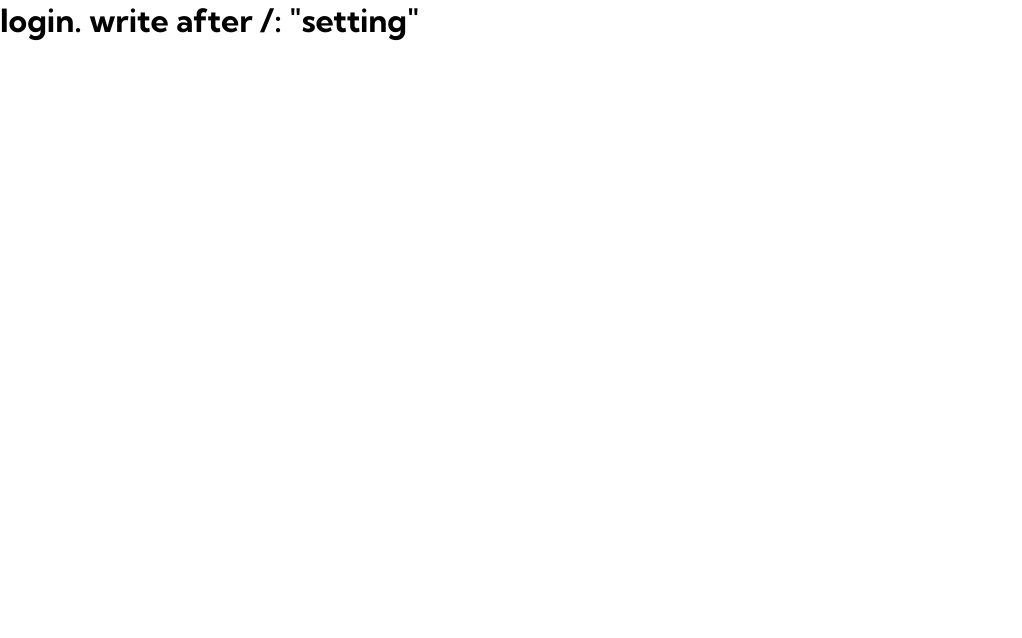
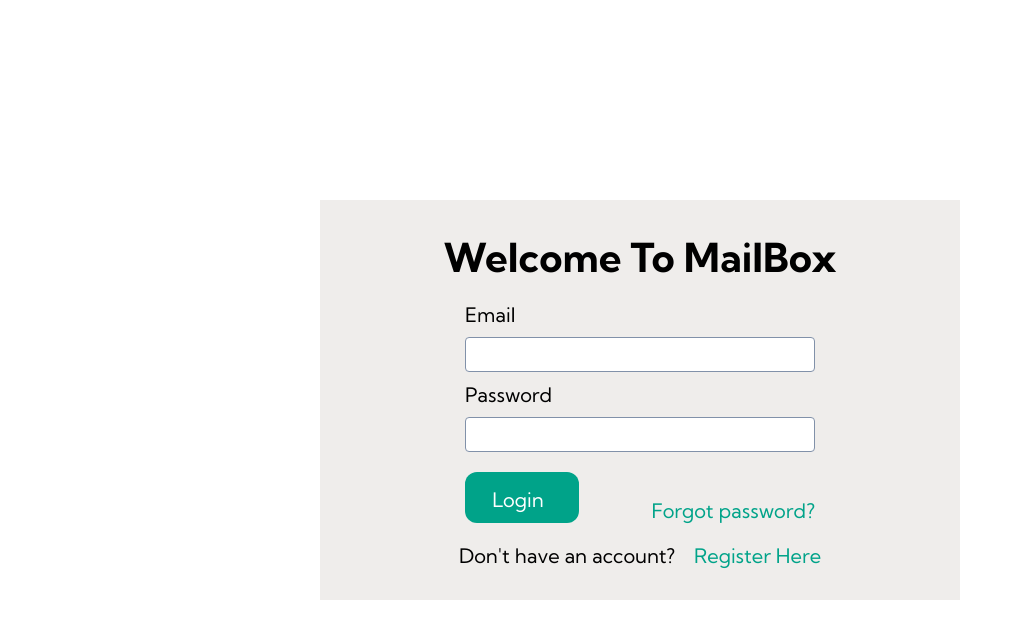
Before and after one commit to shaultr/MailBox, a React (Vite) app in the folder client/Email Client/: page / in a window 1280 px wide. Shown: the top 638 px of the page, without its empty margins (0-1022 px from the left). Built offline with nearby package versions, Linux system fonts and the light colour scheme.

Commit message:
login page

```diff
--- a/client/Email Client/src/App.jsx
+++ b/client/Email Client/src/App.jsx
@@ -3,12 +3,15 @@
 import EmailsNav from './layout/EmailsNav'
 import EmailsList from './layout/EmailsList'
 import EmailPage from './pages/EmailPage'
+import LoginPage from './pages/LoginPage'
+import RegisterPage from './pages/RegisterPage'
 
 function App() {
 
   return (<>
     <Routes>
-      <Route path="/" element={<h1>login. write after /: "setting"</h1>} />
+      <Route path="/" element={<LoginPage />} />
+      <Route path="register" element={<RegisterPage />} />
 
       <Route element={<MainNav />}>
         <Route path="settings" element={<></>} />
--- /dev/null
+++ b/client/Email Client/src/components/Btn/index.jsx
@@ -0,0 +1,13 @@
+import styles from './style.module.css';
+
+export default function Btn({text, icon, type}) {
+  return (
+    <button type ={type} className={styles.container}>
+    <div className={styles.contant}>
+      <p> {text}   </p>
+      <div className={styles.icon}>
+      </div>
+      </div>
+    </button>
+  )
+}
--- /dev/null
+++ b/client/Email Client/src/components/Btn/style.module.css
@@ -0,0 +1,25 @@
+.container {
+    background-color: var(--primary-color);
+    width: 114px;
+    height: 51px;
+    border-radius: 12px;
+    color: white;
+    font-size: 15px;
+    padding: 20px;
+    display: flex;
+    gap: 8px;
+    align-items: center;
+    justify-content: center;
+    cursor: pointer;
+    font-size: 20px;
+
+}
+
+.icon {
+    font-size: 20px;
+}
+.contant{
+    height: 21px;
+    display: flex;
+    gap: 8px;
+}
--- a/client/Email Client/src/components/MsgAccordion/index.jsx
+++ b/client/Email Client/src/components/MsgAccordion/index.jsx
@@ -1,9 +1,9 @@
 import styles from './style.module.css';
 import TextEditor from '../../components/TextEditor';
-import SendBtn from '../../components/SendBtn';
+import Btn from '../../components/Btn';
 import { GoPaperclip } from "react-icons/go";
 import { FaImage } from "react-icons/fa";
-
+import { IoIosSend } from "react-icons/io";
 export default function MsgAccordion({msg}) {
   return (
     <>
@@ -31,7 +31,7 @@
             <FaImage />
           </button>
         </div>
-        <SendBtn />
+        <Btn text = {"Send"} icon={<IoIosSend />} />
       </div>
     </>
   )
--- a/client/Email Client/src/components/SendBtn/index.jsx
+++ b/client/Email Client/src/components/SendBtn/index.jsx
@@ -1,5 +1,6 @@
 import styles from './style.module.css';
 import { IoIosSend } from "react-icons/io";
+<IoIosSend />
 
 export default function SendBtn() {
   return (
@@ -7,7 +8,6 @@
     <div className={styles.contant}>
       <p> Send   </p>
       <div className={styles.icon}>
-      <IoIosSend />
       </div>
       </div>
     </div>
--- a/client/Email Client/src/components/TextEditor/style.module.css
+++ b/client/Email Client/src/components/TextEditor/style.module.css
@@ -72,3 +72,15 @@
 .underline{
     text-decoration: underline;
 }
+.textRight{
+    text-align: right;
+}
+.textLeft{
+    text-align: left;
+}
+.textCenter{
+    text-align: center;
+}
+.textJustify{
+    text-align: justify;
+}
--- /dev/null
+++ b/client/Email Client/src/pages/LoginPage/index.jsx
@@ -0,0 +1,35 @@
+
+import styles from './style.module.css';
+import Btn from '../../components/Btn'
+import { NavLink } from 'react-router-dom';
+
+export default function LoginPage() {
+
+
+  return (
+    <div className={styles.container}>
+      <div className={styles.form}>
+
+        <h1>Welcome To MailBox</h1>
+        <div className={styles.inputs}>
+
+          <p>Email</p>
+          <input type='email' className={styles.input} />
+
+          <p>Password</p>
+          <input type='password' className={styles.input} />
+        </div>
+        <div className={styles.end}>
+        <Btn text ={"Login"} />
+        <a href='#' className={styles.link}>Forgot password?</a>
+        </div>
+        <div className={styles.register}>
+        <p>Don't have an account? </p>
+        <NavLink to={'register'}>
+        <div className={styles.link}>Register Here</div>
+        </NavLink>
+        </div>
+      </div>
+    </div>
+  );
+}
--- /dev/null
+++ b/client/Email Client/src/pages/LoginPage/style.module.css
@@ -0,0 +1,52 @@
+.container {
+    width: 100%;
+    height: 100vh;
+    display: flex;
+    justify-content: center;
+    flex-direction: column;
+    align-items: center;
+    font-size: 20px;
+}
+.form{
+    width: 50%;
+    height: 50%;
+    background-color: rgba(148, 139, 122, 0.151);
+    display: flex;
+    justify-content: center;
+    flex-direction: column;
+    align-items: center;
+    gap: 20px;
+}
+.input{
+    border: 1px solid var(--text-color);
+    border-radius: 4px;
+    height: 40px;
+    background-color: white;
+
+}
+.input:active{
+    background-color: rgb(154, 189, 189);
+}
+.inputs{
+    display: flex;
+    justify-content: center;
+    flex-direction: column;
+    width: 350px;
+    height: 150px;
+    gap: 10px;
+}
+.end{
+    width: 350px;
+    display: flex;
+    justify-content: space-between;
+    align-items: end;
+}
+.link{
+    color: var(--primary-color);
+}
+.register{
+    width: 400px;
+    -color: blueviolet;
+    display: flex;
+    justify-content: space-evenly;
+}
--- /dev/null
+++ b/client/Email Client/src/pages/RegisterPage/index.jsx
@@ -0,0 +1,44 @@
+
+import styles from './style.module.css';
+import Btn from '../../components/Btn'
+import { NavLink } from 'react-router-dom';
+
+export default function RegisterPage() {
+
+
+  return (
+    <div className={styles.container}>
+      <div className={styles.form}>
+
+        <h1>your first MailBox is here</h1>
+        <div className={styles.inputs}>
+
+          <p>Email</p>
+          <input type='email' className={styles.input} />
+
+          <p>Password</p>
+          <input type='password' className={styles.input} />
+          <p>Password</p>
+          <input type='password' className={styles.input} />
+          <p>Password</p>
+          <input type='password' className={styles.input} />
+          <p>Password</p>
+          <input type='password' className={styles.input} />
+        </div>
+        <div className={styles.end}>
+        <Btn text ={"Register"} />
+        </div>
+        <div className={styles.register}>
+        <p>Allredy have an account? </p>
+        <NavLink to={'register'}>
+        <div className={styles.link}>Login here</div>
+        </NavLink>
+        <p>Allredy? </p>
+        <NavLink to={'register'}>
+        <div className={styles.link}>Login </div>
+        </NavLink>
+        </div>
+      </div>
+    </div>
+  );
+}
--- /dev/null
+++ b/client/Email Client/src/pages/RegisterPage/style.module.css
@@ -0,0 +1,53 @@
+.container {
+    width: 100%;
+    height: 100vh;
+    display: flex;
+    justify-content: center;
+    flex-direction: column;
+    align-items: center;
+    font-size: 20px;
+}
+.form{
+    width: 50%;
+    height: 900px;
+    background-color: rgba(148, 139, 122, 0.151);
+    display: flex;
+    justify-content: center;
+    flex-direction: column;
+    align-items: center;
+    gap: 20px;
+}
+.input{
+    border: 1px solid var(--text-color);
+    border-radius: 4px;
+    height: 40px;
+    background-color: white;
+
+}
+.input:active{
+    background-color: rgb(154, 189, 189);
+}
+.inputs{
+    display: flex;
+    justify-content: center;
+    flex-direction: column;
+    width: 350px;
+    height: 1500px;
+    gap: 10px;
+}
+.end{
+    width: 350px;
+    display: flex;
+    justify-content: space-between;
+    align-items: end;
+}
+.link{
+    color: var(--primary-color);
+}
+.register{
+    width: 400px;
+    -color: blueviolet;
+    display: flex;
+    flex-direction: column;
+    justify-content: space-evenly;
+}
```
Also changed, not shown: client/Email Client/src/components/TextEditor/index.jsx (+26 -13 lines), 2 other files (tests, documents, lock files or other folders).
